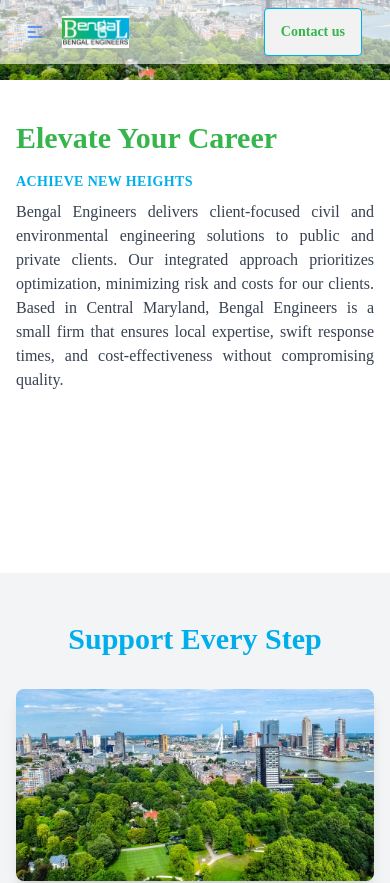
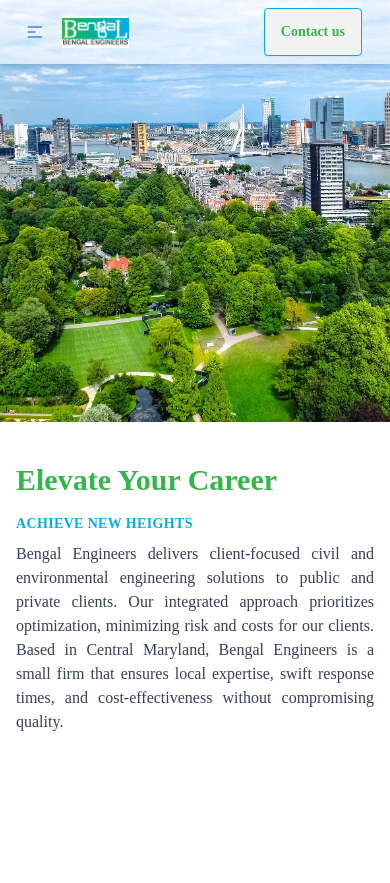
Before and after one commit to Sayanscreation/New_Website_Rebuilding, a React (Vite) app in the folder Frontend/: page /Career in a window 390 px wide. Shown: the top 883 px of the page. Built offline with nearby package versions, Linux system fonts and the light colour scheme; a web font is replaced by a local one.

Commit message:
career page updated

```diff
--- a/Frontend/src/components/Career.jsx
+++ b/Frontend/src/components/Career.jsx
@@ -41,7 +41,7 @@ const CareerPage = () => {
             {/* Banner Section */}
             <div className="relative">
                 <div
-                    className="min-h-[5t 0vh] sm:min-h-[70vh] w-full bg-cover bg-center flex items-center justify-center"
+                    className="min-h-[50vh] sm:min-h-[70vh] w-full bg-cover bg-center flex items-center justify-center"
                     style={{ backgroundImage: `url('/Banner.jpg')` }}
                 >
                     <div className="bg-black bg-opacity-50 text-white p-4 sm:p-8 rounded-md text-center max-w-md lg:max-w-xl" data-aos="fade-right">
```
